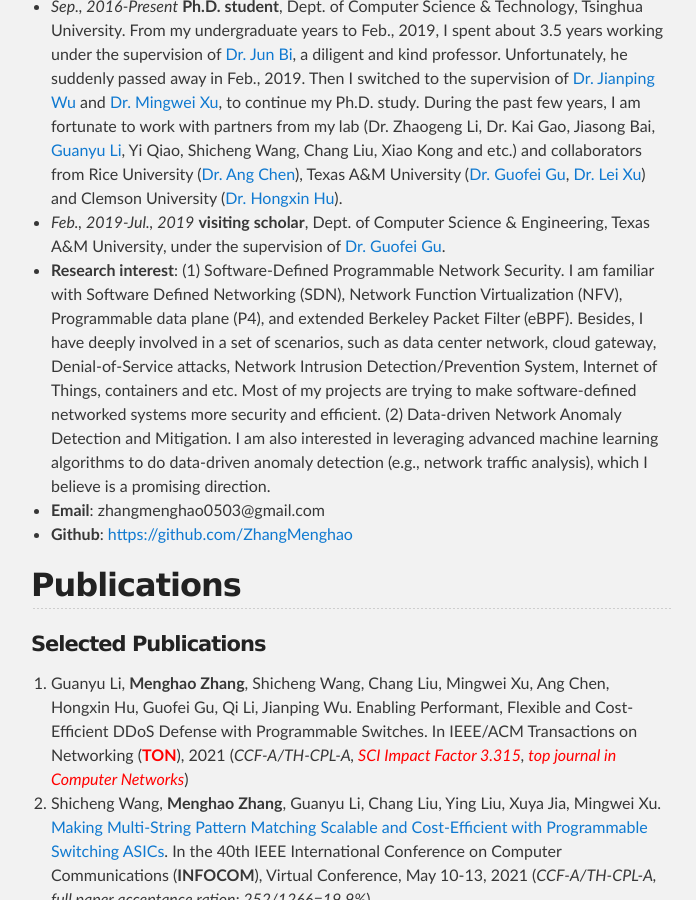
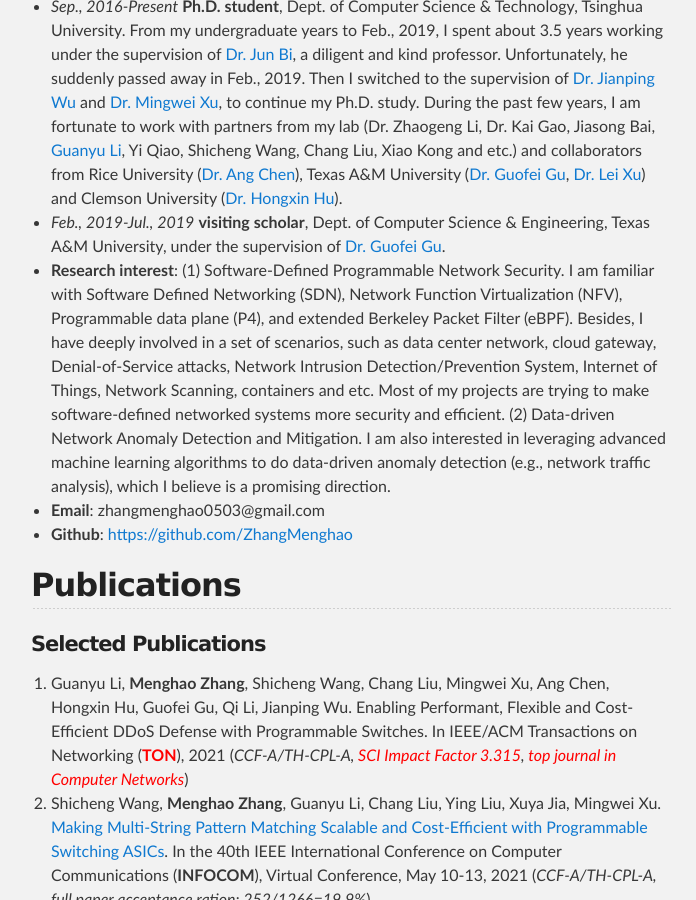
Before and after one commit to zhangmenghao/zhangmenghao.github.io, a Jekyll site: the page built from index.md, in a window 1280 px wide and 900 px high, scrolled down 418 px. Shown: the whole window, without its empty margins (289-985 px from the left). Built offline with Jekyll 4.4.1, drawn with Linux system fonts in a browser that asks for light colours.

Commit message:
Add network scanning

```diff
--- a/index.md
+++ b/index.md
@@ -10,7 +10,7 @@
 * *Aug., 2012-Jul., 2016*  **B.S. Degree**, Dept. of Computer Science & Technology, Tsinghua University
 * *Sep., 2016-Present*  **Ph.D. student**, Dept. of Computer Science & Technology, Tsinghua University. From my undergraduate years to Feb., 2019, I spent about 3.5 years working under the supervision of [Dr. Jun Bi](http://netarchlab.tsinghua.edu.cn/~junbi/), a diligent and kind professor. Unfortunately, he suddenly passed away in Feb., 2019. Then I switched to the supervision of [Dr. Jianping Wu](http://www.cs.tsinghua.edu.cn/publish/csen/4623/2010/20101224194435414856631/20101224194435414856631_.html) and [Dr. Mingwei Xu](http://routing.netlab.edu.cn/tiki-index.php?page=Mingwei+Xu), to continue my Ph.D. study. During the past few years, I am fortunate to work with partners from my lab (Dr. Zhaogeng Li, Dr. Kai Gao, Jiasong Bai, [Guanyu Li](https://guanyu.li/), Yi Qiao, Shicheng Wang, Chang Liu, Xiao Kong and etc.) and collaborators from Rice University ([Dr. Ang Chen](https://www.cs.rice.edu/~angchen/)), Texas A&M University ([Dr. Guofei Gu](http://faculty.cs.tamu.edu/guofei/), [Dr. Lei Xu](http://students.cse.tamu.edu/xray2012/)) and Clemson University ([Dr. Hongxin Hu](https://people.cs.clemson.edu/~hongxih/)).
 * *Feb., 2019-Jul., 2019*  **visiting scholar**, Dept. of Computer Science & Engineering, Texas A&M University, under the supervision of [Dr. Guofei Gu](http://faculty.cs.tamu.edu/guofei/).
-* **Research interest**: (1) Software-Defined Programmable Network Security. I am familiar with Software Defined Networking (SDN), Network Function Virtualization (NFV), Programmable data plane (P4), and extended Berkeley Packet Filter (eBPF). Besides, I have deeply involved in a set of scenarios, such as data center network, cloud gateway, Denial-of-Service attacks, Network Intrusion Detection/Prevention System, Internet of Things, containers and etc. Most of my projects are trying to make software-defined networked systems more security and efficient. (2) Data-driven Network Anomaly Detection and Mitigation. I am also interested in leveraging advanced machine learning algorithms to do data-driven anomaly detection (e.g., network traffic analysis), which I believe is a promising direction.
+* **Research interest**: (1) Software-Defined Programmable Network Security. I am familiar with Software Defined Networking (SDN), Network Function Virtualization (NFV), Programmable data plane (P4), and extended Berkeley Packet Filter (eBPF). Besides, I have deeply involved in a set of scenarios, such as data center network, cloud gateway, Denial-of-Service attacks, Network Intrusion Detection/Prevention System, Internet of Things, Network Scanning, containers and etc. Most of my projects are trying to make software-defined networked systems more security and efficient. (2) Data-driven Network Anomaly Detection and Mitigation. I am also interested in leveraging advanced machine learning algorithms to do data-driven anomaly detection (e.g., network traffic analysis), which I believe is a promising direction.
 * **Email**: zhangmenghao0503@gmail.com
 * **Github**: [https://github.com/ZhangMenghao](https://github.com/ZhangMenghao)
 
```
